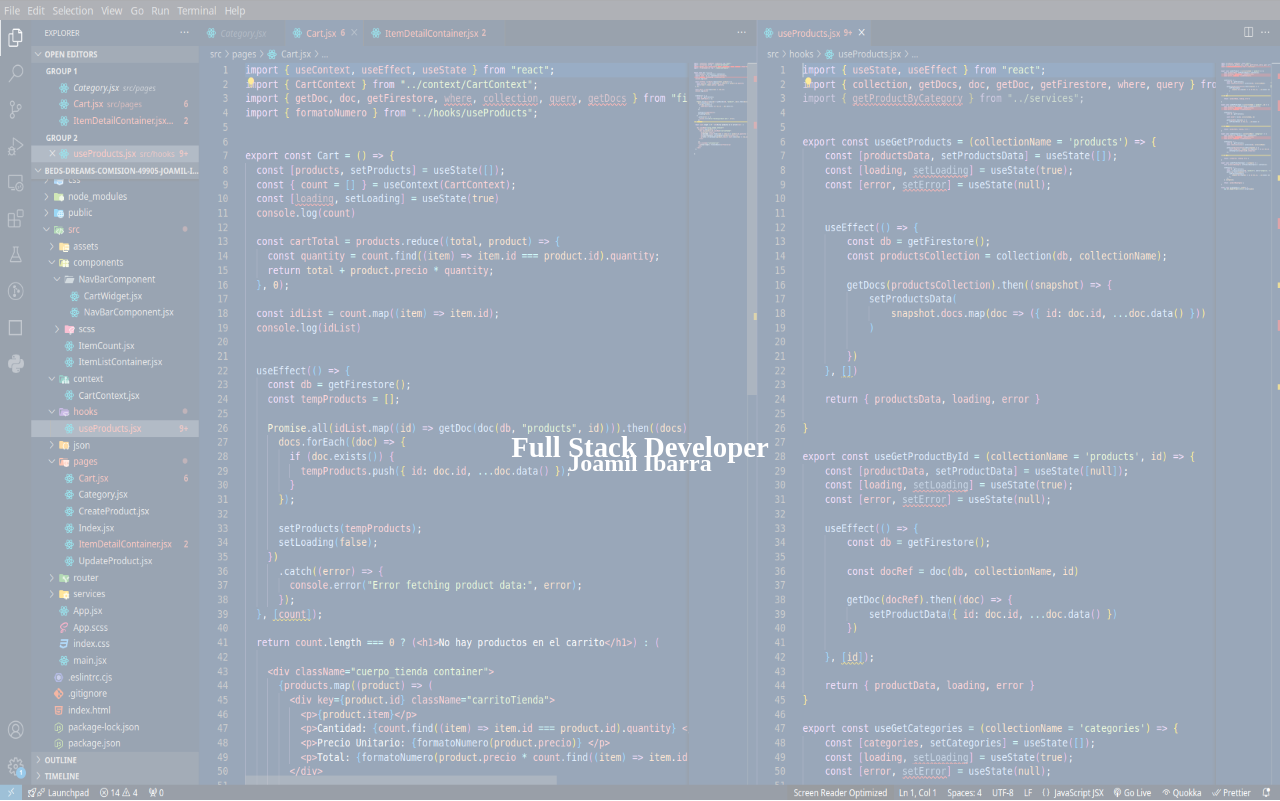
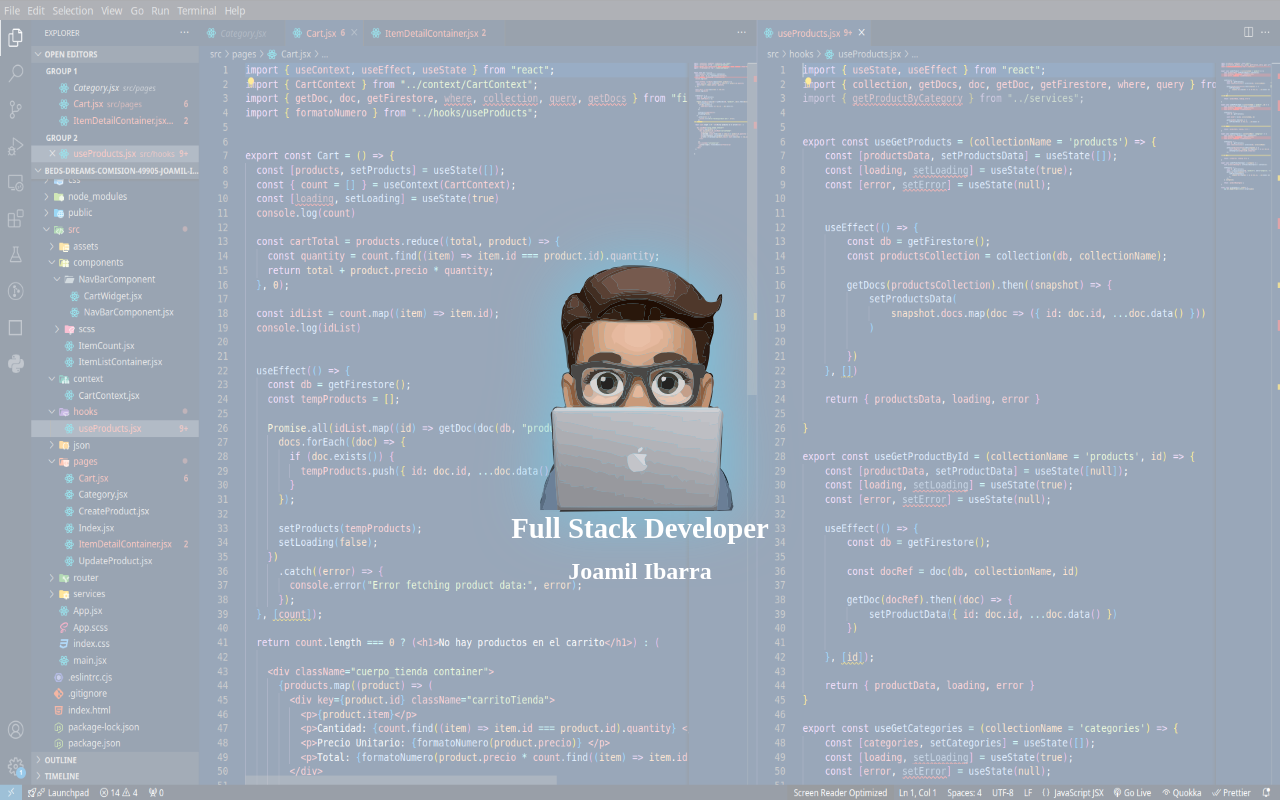
Before and after one commit to Joamilibar/portafolio-joamil, a React (Vite) app: page / in a window 1280 px wide. Shown: the top 801 px of the page. Built offline with nearby package versions, Linux system fonts and the light colour scheme.

Commit message:
Update App.jsx

```diff
--- a/src/App.jsx
+++ b/src/App.jsx
@@ -18,9 +18,7 @@ function App() {
             <div className="container">
               <img src={fondo} alt="Fondo" className="background" />
               <div className="overlay">
-                <svg>
                 <img src={avatar} alt="avatar" className="avatar" />
-                </svg>
                 <div className="titulo">
                   <h1>Full Stack Developer</h1>
                   <h2>Joamil Ibarra</h2>
```
